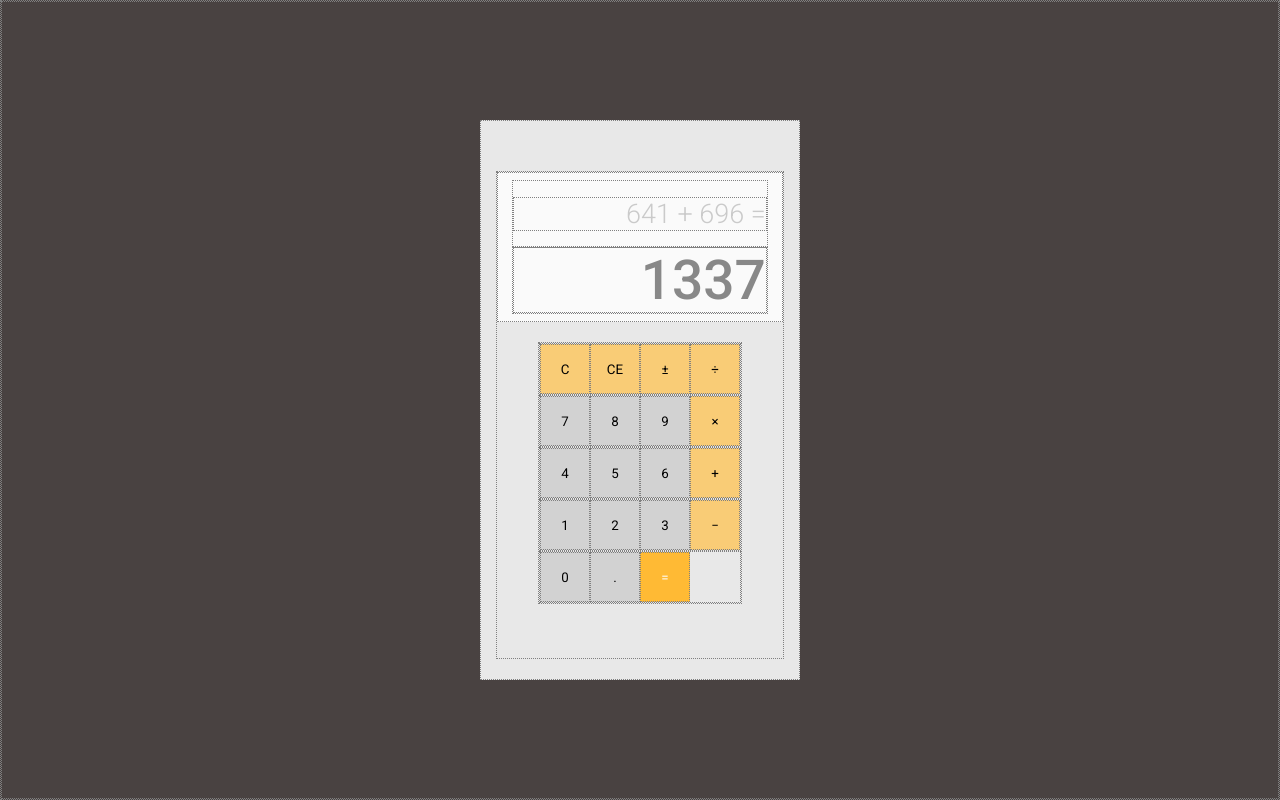
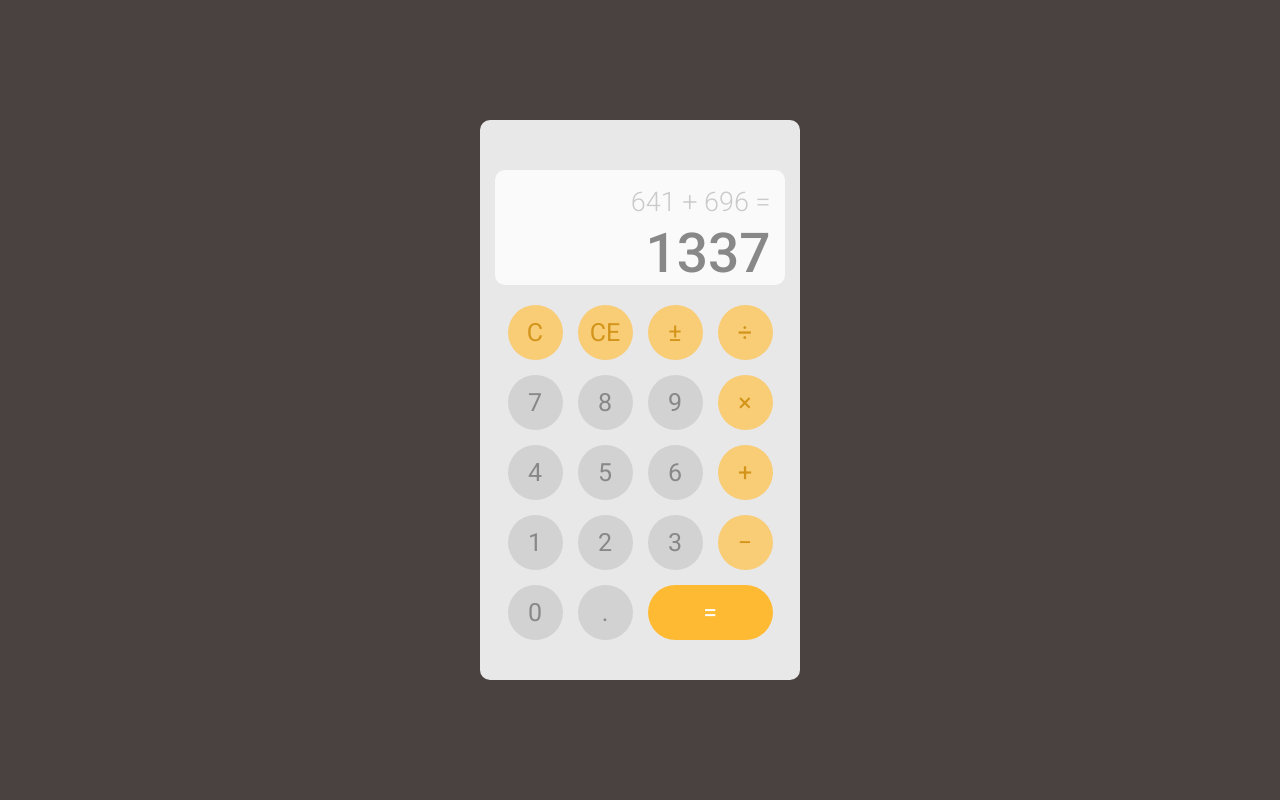
Before and after one commit to seanjulagay/SimpleCalculator, a plain HTML site: page index.html in a window 1280 px wide. Drawn offline with Linux system fonts and the light colour scheme.

Commit message:
Finished UI, going to start working on JS

```diff
--- a/index.html
+++ b/index.html
@@ -50,6 +50,7 @@
 				</div>
             </div>
         </div>
-    </div>
+	</div>
+	<script type="text/javascript" src="js/script.js"></script>
 </body>
 </html>
--- a/styles/Base/_resets.scss
+++ b/styles/Base/_resets.scss
@@ -2,7 +2,7 @@
     box-sizing: border-box;
     -webkit-box-sizing: border-box;
     -moz-box-sizing: border-box;
-    border: 1px dotted gray;
+    // border: 1px dotted gray;
 }
 
 body, html {
--- a/styles/Base/_variables.scss
+++ b/styles/Base/_variables.scss
@@ -4,7 +4,13 @@ $screen-background: #FAFAFAFF;
 
 $solution-line-text: #CACACAFF;
 $answer-line-text: #888888FF;
+$function-button-text: #D3941AFF;
+$number-button-text: #888888FF;
 
 $function-button: #F9CC76FF;
 $number-button: #D2D2D2FF;
 $solve-button: #FFBA34FF;
+
+$function-button-pressed: #D5AA57;
+$number-button-pressed: #AEAEAE;
+$solve-button-pressed: #CD9018;
--- a/styles/Components/_buttons-container.scss
+++ b/styles/Components/_buttons-container.scss
@@ -1,6 +1,10 @@
 .buttons-container {
+    display: flex;
+    flex-direction: column;
+    gap: 1.5rem;
     .button-row {
         display: flex;
         width: 100%;
+        gap: 1.5rem;
     }
 }
--- a/styles/Components/_buttons.scss
+++ b/styles/Components/_buttons.scss
@@ -1,14 +1,35 @@
 button {
-    width: 5rem;
-    height: 5rem;
+    width: 5.5rem;
+    height: 5.5rem;
+    border-radius: 3rem;
+    border: none;
+    outline: none;
+    font-size: 2.5rem;
+    transition: .3s background-color;
+    -webkit-tap-highlight-color: transparent;
+    &:hover {
+        cursor: pointer;
+    }
     &.function {
         background-color: $function-button;
+        color: $function-button-text;
+        &:active {
+            background-color: $function-button-pressed;
+        }
     }
     &.number {
         background-color: $number-button;
+        color: $number-button-text;
+        &:active {
+            background-color: $number-button-pressed;
+        }
     }
     &.solve {
         background-color: $solve-button;
         color: white;
+        width: 12.5rem;
+        &:active {
+            background-color: $solve-button-pressed;
+        }
     }
 }
--- a/styles/Components/_calc-container.scss
+++ b/styles/Components/_calc-container.scss
@@ -8,6 +8,7 @@
     justify-content: center;
     align-items: center;
     margin: auto;
+    border-radius: 1rem;
     .components-container {
         display: flex;
         flex-direction: column;
--- a/styles/Components/_screen-container.scss
+++ b/styles/Components/_screen-container.scss
@@ -7,6 +7,7 @@
     flex-direction: column;
     justify-content: center;
     align-items: center;
+    border-radius: 1rem;
     .solution-line {
         font-size: 2.7rem;
         font-weight: 300;
```
Also changed, not shown: js/script.js (added), styles/main.css, 1 other file.
